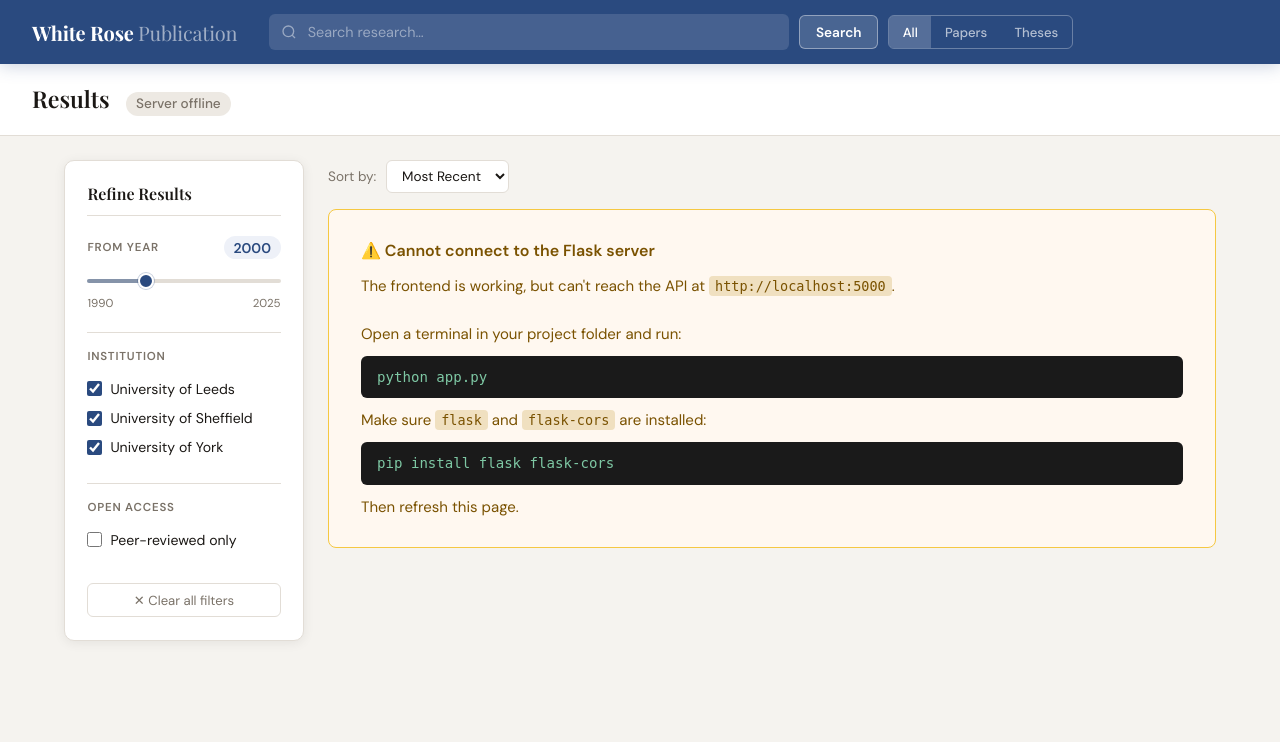
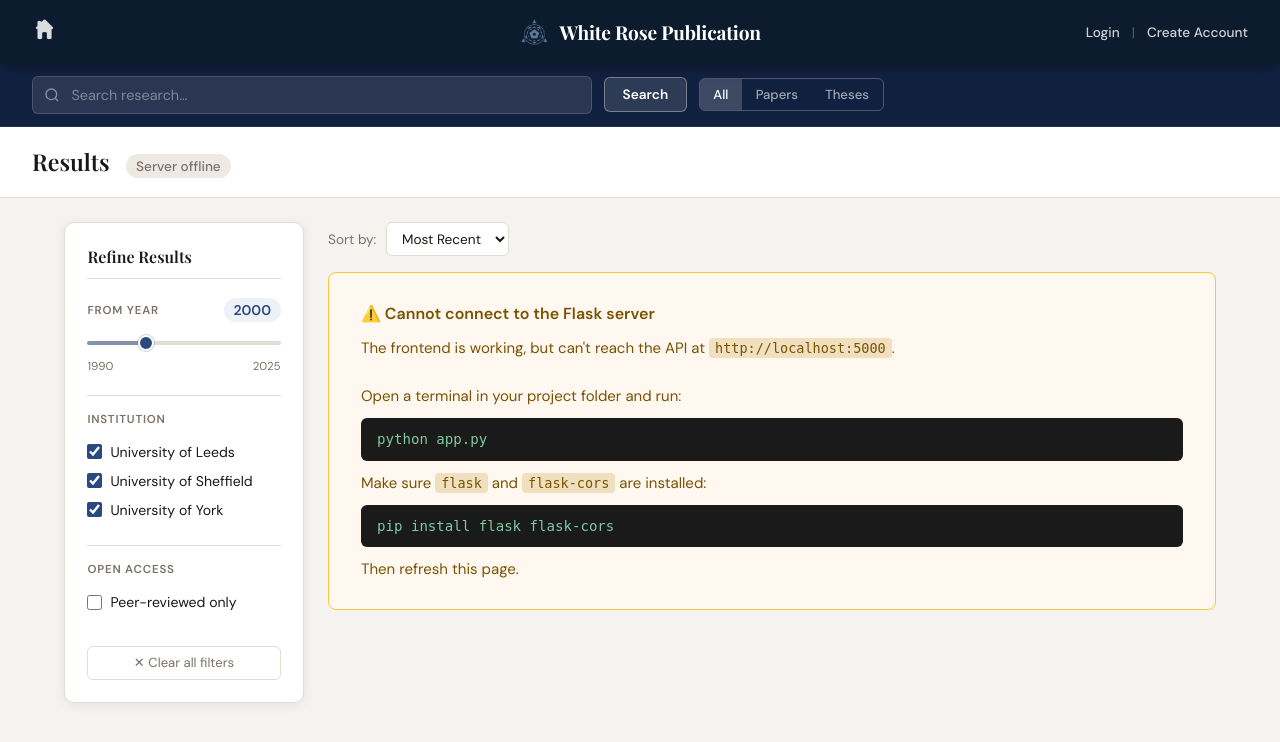
Before and after one commit to farzanajoe/White-Rose-Dashboard, a Flask app: template templates/result.html in a window 1280 px wide. Shown: the top 742 px of the page. Run offline with Flask 3, Linux system fonts and the light colour scheme; the template is opened without the code that fills it, so the values that code supplies are empty.

Commit message:
add header

```diff
--- a/templates/result.html
+++ b/templates/result.html
@@ -16,42 +16,138 @@
     }
     body { font-family: 'DM Sans', sans-serif; background: var(--bg); color: var(--text); min-height: 100vh; font-size: 15px; }
 
-    .topbar {
-      background: var(--accent); color: #fff; padding: 0 2rem;
-      display: flex; align-items: center; gap: 2rem; height: 64px;
-      position: sticky; top: 0; z-index: 100; box-shadow: 0 2px 16px rgba(42,74,127,.25);
+    /* ── SHARED HEADER — matches index.html ── */
+    .top-bar {
+      background: #0d1b2e;
+      color: #fff;
+      padding: 0 2rem;
+      display: flex;
+      align-items: center;
+      justify-content: space-between;
+      height: 64px;
+      position: sticky;
+      top: 0;
+      z-index: 100;
+      box-shadow: 0 2px 16px rgba(0,0,0,.35);
+      gap: 1rem;
     }
-    .topbar h1 { font-family: 'Playfair Display', serif; font-size: 1.25rem; font-weight: 700; letter-spacing: -.01em; white-space: nowrap; flex-shrink: 0; }
-    .topbar h1 a { color: #fff; text-decoration: none; }
-    .topbar h1 span { opacity: .55; font-weight: 400; }
-    .search-area { display: flex; align-items: center; gap: .6rem; flex: 1; }
-    .search-wrap { flex: 1; position: relative; max-width: 520px; }
+    .top-bar .left { display: flex; align-items: center; flex-shrink: 0; }
+    .top-bar .left img { opacity: .85; transition: opacity .2s; }
+    .top-bar .left img:hover { opacity: 1; }
+    .top-bar .center {
+      display: flex; align-items: center; gap: .65rem;
+      position: absolute; left: 50%; transform: translateX(-50%);
+      pointer-events: none;
+    }
+    .top-bar .center img { opacity: .9; }
+    .brand-name {
+      font-family: 'Playfair Display', serif;
+      font-size: 1.2rem;
+      font-weight: 700;
+      letter-spacing: -.01em;
+      color: #fff;
+      white-space: nowrap;
+    }
+    .top-bar .right {
+      display: flex;
+      align-items: center;
+      gap: .75rem;
+      flex-shrink: 0;
+    }
+    .top-bar .right a {
+      color: rgba(255,255,255,.8);
+      text-decoration: none;
+      font-size: .85rem;
+      font-weight: 500;
+      transition: color .15s;
+    }
+    .top-bar .right a:hover { color: #fff; }
+    .divider { color: rgba(255,255,255,.3); font-size: .85rem; }
+
+    /* search row below header */
+    .search-row {
+      background: #122040;
+      padding: .75rem 2rem;
+      display: flex;
+      align-items: center;
+      gap: .75rem;
+      border-bottom: 1px solid rgba(255,255,255,.08);
+    }
+    .search-wrap { flex: 1; position: relative; max-width: 560px; }
     .search-wrap svg { position: absolute; left: 12px; top: 50%; transform: translateY(-50%); opacity: .45; pointer-events: none; }
-    .search-area input { width: 100%; padding: .55rem .9rem .55rem 2.4rem; border: none; border-radius: 6px; background: rgba(255,255,255,.13); color: #fff; font-family: 'DM Sans', sans-serif; font-size: .9rem; outline: none; transition: background .2s; }
-    .search-area input::placeholder { color: rgba(255,255,255,.45); }
-    .search-area input:focus { background: rgba(255,255,255,.22); }
-    .btn-search { padding: .48rem 1rem; border-radius: 6px; border: 1.5px solid rgba(255,255,255,.4); background: rgba(255,255,255,.15); color: #fff; font-family: 'DM Sans', sans-serif; font-size: .85rem; font-weight: 600; cursor: pointer; transition: background .18s; white-space: nowrap; }
-    .btn-search:hover { background: rgba(255,255,255,.25); }
-    .toggle-group { display: flex; border-radius: 6px; overflow: hidden; border: 1.5px solid rgba(255,255,255,.3); }
-    .toggle-group .toggle { padding: .45rem .85rem; background: transparent; border: none; color: rgba(255,255,255,.65); font-family: 'DM Sans', sans-serif; font-size: .82rem; font-weight: 500; cursor: pointer; transition: background .18s, color .18s; }
-    .toggle-group .toggle.active { background: rgba(255,255,255,.2); color: #fff; }
+    .search-wrap input {
+      width: 100%; padding: .55rem .9rem .55rem 2.4rem;
+      border: 1px solid rgba(255,255,255,.15); border-radius: 6px;
+      background: rgba(255,255,255,.1); color: #fff;
+      font-family: 'DM Sans', sans-serif; font-size: .9rem; outline: none;
+      transition: background .2s, border-color .2s;
+    }
+    .search-wrap input::placeholder { color: rgba(255,255,255,.4); }
+    .search-wrap input:focus { background: rgba(255,255,255,.18); border-color: rgba(255,255,255,.3); }
+    .btn-search {
+      padding: .5rem 1.1rem; border-radius: 6px;
+      border: 1.5px solid rgba(255,255,255,.35);
+      background: rgba(255,255,255,.12); color: #fff;
+      font-family: 'DM Sans', sans-serif; font-size: .85rem; font-weight: 600;
+      cursor: pointer; transition: background .18s; white-space: nowrap;
+    }
+    .btn-search:hover { background: rgba(255,255,255,.22); }
+    .toggle-group { display: flex; border-radius: 6px; overflow: hidden; border: 1.5px solid rgba(255,255,255,.25); }
+    .toggle-group .toggle {
+      padding: .45rem .85rem; background: transparent; border: none;
+      color: rgba(255,255,255,.6); font-family: 'DM Sans', sans-serif;
+      font-size: .82rem; font-weight: 500; cursor: pointer;
+      transition: background .18s, color .18s;
+    }
+    .toggle-group .toggle.active { background: rgba(255,255,255,.18); color: #fff; }
 
-    .results-header { background: var(--surface); border-bottom: 1px solid var(--border); padding: 1.2rem 2rem; display: flex; align-items: baseline; gap: 1rem; flex-wrap: wrap; }
+    /* ── RESULTS HEADER ── */
+    .results-header {
+      background: var(--surface); border-bottom: 1px solid var(--border);
+      padding: 1.2rem 2rem; display: flex; align-items: baseline; gap: 1rem; flex-wrap: wrap;
+    }
     .results-header h2 { font-family: 'Playfair Display', serif; font-size: 1.45rem; font-weight: 600; }
-    .results-header .count { font-size: .85rem; color: var(--muted); background: var(--tag-bg); padding: .22rem .65rem; border-radius: 20px; font-weight: 500; }
+    .results-header .count {
+      font-size: .85rem; color: var(--muted); background: var(--tag-bg);
+      padding: .22rem .65rem; border-radius: 20px; font-weight: 500;
+    }
 
-    .container { display: grid; grid-template-columns: 240px 1fr; gap: 1.5rem; max-width: 1200px; margin: 1.5rem auto; padding: 0 1.5rem; }
+    /* ── LAYOUT ── */
+    .container {
+      display: grid; grid-template-columns: 240px 1fr; gap: 1.5rem;
+      max-width: 1200px; margin: 1.5rem auto; padding: 0 1.5rem;
+    }
 
-    .filters { background: var(--surface); border: 1px solid var(--border); border-radius: var(--radius); padding: 1.4rem; height: fit-content; position: sticky; top: 80px; box-shadow: var(--shadow); }
-    .filters h3 { font-family: 'Playfair Display', serif; font-size: 1rem; font-weight: 600; margin-bottom: 1.2rem; padding-bottom: .7rem; border-bottom: 1px solid var(--border); }
+    /* ── FILTERS ── */
+    .filters {
+      background: var(--surface); border: 1px solid var(--border);
+      border-radius: var(--radius); padding: 1.4rem;
+      height: fit-content; position: sticky; top: 130px; box-shadow: var(--shadow);
+    }
+    .filters h3 {
+      font-family: 'Playfair Display', serif; font-size: 1rem; font-weight: 600;
+      margin-bottom: 1.2rem; padding-bottom: .7rem; border-bottom: 1px solid var(--border);
+    }
     .filter-group { margin-bottom: 1.3rem; }
-    .filter-group label.group-label { display: block; font-size: .72rem; font-weight: 600; text-transform: uppercase; letter-spacing: .07em; color: var(--muted); margin-bottom: .65rem; }
-    .check-item { display: flex; align-items: center; gap: .5rem; padding: .35rem 0; cursor: pointer; font-size: .88rem; color: var(--text); transition: color .15s; }
+    .filter-group label.group-label {
+      display: block; font-size: .72rem; font-weight: 600;
+      text-transform: uppercase; letter-spacing: .07em;
+      color: var(--muted); margin-bottom: .65rem;
+    }
+    .check-item {
+      display: flex; align-items: center; gap: .5rem; padding: .35rem 0;
+      cursor: pointer; font-size: .88rem; color: var(--text); transition: color .15s;
+    }
     .check-item:hover { color: var(--accent); }
     .check-item input[type="checkbox"] { accent-color: var(--accent); width: 15px; height: 15px; cursor: pointer; flex-shrink: 0; }
     .check-item .chip-count { margin-left: auto; font-size: .72rem; color: var(--muted); background: var(--tag-bg); padding: .1rem .42rem; border-radius: 10px; }
     .filter-divider { border: none; border-top: 1px solid var(--border); margin: .3rem 0 1rem; }
-    .btn-reset { width: 100%; padding: .48rem; border-radius: 6px; border: 1.5px solid var(--border); background: transparent; color: var(--muted); font-family: 'DM Sans', sans-serif; font-size: .82rem; cursor: pointer; transition: border-color .18s, color .18s; margin-top: .5rem; }
+    .btn-reset {
+      width: 100%; padding: .48rem; border-radius: 6px;
+      border: 1.5px solid var(--border); background: transparent;
+      color: var(--muted); font-family: 'DM Sans', sans-serif;
+      font-size: .82rem; cursor: pointer; transition: border-color .18s, color .18s; margin-top: .5rem;
+    }
     .btn-reset:hover { border-color: var(--accent); color: var(--accent); }
 
     .year-slider-header { display: flex; justify-content: space-between; align-items: center; margin-bottom: .7rem; }
@@ -65,6 +161,7 @@
     input[type="range"]:active::-webkit-slider-thumb { cursor: grabbing; transform: scale(1.15); }
     .range-labels { display: flex; justify-content: space-between; font-size: .72rem; color: var(--muted); margin-top: .35rem; }
 
+    /* ── RESULTS ── */
     .results { min-width: 0; }
     .sort-bar { display: flex; align-items: center; justify-content: space-between; margin-bottom: 1rem; flex-wrap: wrap; gap: .6rem; }
     .sort-bar-left { display: flex; align-items: center; gap: .6rem; font-size: .85rem; color: var(--muted); }
@@ -72,16 +169,30 @@
 
     .cards { display: flex; flex-direction: column; gap: 1rem; }
 
-    /* ── card layout ── */
-    .card { background: var(--surface); border: 1px solid var(--border); border-radius: var(--radius); padding: 1.4rem 1.5rem; display: grid; grid-template-columns: 1fr auto; gap: .5rem 1rem; box-shadow: var(--shadow); transition: box-shadow .2s, transform .2s, border-color .2s; cursor: pointer; position: relative; overflow: hidden; }
-    .card::before { content: ''; position: absolute; left: 0; top: 0; bottom: 0; width: 4px; border-radius: 10px 0 0 10px; background: var(--paper); }
+    /* ── CARD ── */
+    .card {
+      background: var(--surface); border: 1px solid var(--border);
+      border-radius: var(--radius); padding: 1.4rem 1.5rem;
+      display: grid; grid-template-columns: 1fr auto; gap: .5rem 1rem;
+      box-shadow: var(--shadow); transition: box-shadow .2s, transform .2s, border-color .2s;
+      cursor: pointer; position: relative; overflow: hidden;
+    }
+    .card::before {
+      content: ''; position: absolute; left: 0; top: 0; bottom: 0;
+      width: 4px; border-radius: 10px 0 0 10px; background: var(--paper);
+    }
     .card.thesis::before { background: var(--thesis); }
     .card.report::before { background: #2a7f5e; }
     .card.dataset::before { background: #7f5a2a; }
     .card:hover { box-shadow: var(--shadow-lg); transform: translateY(-2px); border-color: #ccc; }
     .card-main { min-width: 0; }
     .card-top { display: flex; align-items: center; gap: .6rem; margin-bottom: .55rem; }
-    .badge { display: inline-flex; align-items: center; gap: .3rem; font-size: .7rem; font-weight: 600; text-transform: uppercase; letter-spacing: .07em; padding: .22rem .6rem; border-radius: 20px; background: var(--accent-lt); color: var(--paper); flex-shrink: 0; }
+    .badge {
+      display: inline-flex; align-items: center; gap: .3rem;
+      font-size: .7rem; font-weight: 600; text-transform: uppercase; letter-spacing: .07em;
+      padding: .22rem .6rem; border-radius: 20px;
+      background: var(--accent-lt); color: var(--paper); flex-shrink: 0;
+    }
     .card.thesis .badge { background: #f0ebf8; color: var(--thesis); }
     .card.report .badge { background: #eaf5f0; color: #2a7f5e; }
     .card.dataset .badge { background: #f5eeea; color: #7f5a2a; }
@@ -91,14 +202,17 @@
     .card-meta strong { color: var(--text); font-weight: 500; }
     .card p.desc { font-size: .88rem; color: #4a4540; line-height: 1.6; margin-bottom: .75rem; }
 
-    /* ── card actions: View top-right, star bottom-left ── */
     .card-actions { display: flex; flex-direction: column; align-items: flex-end; justify-content: flex-start; gap: .5rem; grid-row: 1 / 3; }
-    .view-link { display: inline-flex; align-items: center; gap: .3rem; font-size: .82rem; font-weight: 600; color: var(--accent); text-decoration: none; padding: .4rem .8rem; border-radius: 6px; border: 1.5px solid var(--accent-lt); transition: background .18s; white-space: nowrap; }
+    .view-link {
+      display: inline-flex; align-items: center; gap: .3rem;
+      font-size: .82rem; font-weight: 600; color: var(--accent);
+      text-decoration: none; padding: .4rem .8rem; border-radius: 6px;
+      border: 1.5px solid var(--accent-lt); transition: background .18s; white-space: nowrap;
+    }
     .card.thesis .view-link { color: var(--thesis); border-color: #e8dff5; }
     .view-link:hover { background: var(--accent-lt); }
     .card.thesis .view-link:hover { background: #f0ebf8; }
 
-    /* ── star save button ── */
     .card-footer { display: flex; align-items: center; gap: .4rem; margin-top: .4rem; }
     .save-btn {
       background: none; border: none; cursor: pointer;
@@ -108,15 +222,24 @@
     .save-btn:hover { transform: scale(1.2); }
     .save-btn.saved { color: #f5a623; }
 
-    .server-error { background: #fff8f0; border: 1px solid #f5c842; border-radius: 8px; padding: 28px 32px; color: #7a5200; line-height: 1.6; }
+    /* ── STATES ── */
+    .server-error {
+      background: #fff8f0; border: 1px solid #f5c842; border-radius: 8px;
+      padding: 28px 32px; color: #7a5200; line-height: 1.6;
+    }
     .server-error strong { display: block; font-size: 1rem; margin-bottom: 10px; }
     .server-error code { background: #f0e0c0; padding: 2px 6px; border-radius: 4px; font-size: .9em; }
     .server-error .cmd { display: block; background: #1a1a1a; color: #7ec8a4; padding: 10px 16px; border-radius: 6px; font-size: .88rem; margin: 10px 0; }
-
     .empty-state { text-align: center; padding: 3rem 1rem; color: var(--muted); font-size: .95rem; }
 
+    /* ── PAGINATION ── */
     .pagination { display: flex; align-items: center; justify-content: center; gap: .4rem; margin-top: 2rem; padding-bottom: 2rem; }
-    .page-btn { width: 36px; height: 36px; display: flex; align-items: center; justify-content: center; border-radius: 6px; border: 1.5px solid var(--border); background: var(--surface); font-family: 'DM Sans', sans-serif; font-size: .85rem; font-weight: 500; color: var(--muted); cursor: pointer; transition: all .18s; }
+    .page-btn {
+      width: 36px; height: 36px; display: flex; align-items: center; justify-content: center;
+      border-radius: 6px; border: 1.5px solid var(--border); background: var(--surface);
+      font-family: 'DM Sans', sans-serif; font-size: .85rem; font-weight: 500;
+      color: var(--muted); cursor: pointer; transition: all .18s;
+    }
     .page-btn:hover { border-color: var(--accent); color: var(--accent); background: var(--accent-lt); }
     .page-btn.active { background: var(--accent); color: #fff; border-color: var(--accent); }
     .page-btn:disabled { opacity: .35; cursor: default; pointer-events: none; }
@@ -124,9 +247,28 @@
 </head>
 <body>
 
-<header class="topbar">
-  <h1><a href="index.html">White Rose <span>Publication</span></a></h1>
-  <div class="search-area">
+<!-- ── HEADER — matches index.html ── -->
+<header class="top-bar">
+  <div class="left">
+    <a href="index.html">
+      <img src="../assets/whitehomesymbol.png" width="25" alt="Home">
+    </a>
+  </div>
+
+  <div class="center">
+    <img src="../assets/whiteroselogo.png" width="30" alt="White Rose Logo">
+    <span class="brand-name">White Rose Publication</span>
+  </div>
+
+  <div class="right">
+    <a href="#">Login</a>
+    <span class="divider">|</span>
+    <a href="#">Create Account</a>
+  </div>
+</header>
+
+<!-- ── SEARCH ROW (below header) ── -->
+<div class="search-row">
   <div class="search-wrap">
     <svg width="16" height="16" viewBox="0 0 24 24" fill="none" stroke="white" stroke-width="2">
       <circle cx="11" cy="11" r="8"/><line x1="21" y1="21" x2="16.65" y2="16.65"/>
@@ -140,13 +282,14 @@
     <button class="toggle" data-type="thesis">Theses</button>
   </div>
 </div>
-</header>
 
+<!-- ── RESULTS HEADING ── -->
 <section class="results-header">
   <h2 id="resultsHeading">Results</h2>
   <span class="count" id="resultCount">…</span>
 </section>
 
+<!-- ── MAIN CONTENT ── -->
 <div class="container">
   <aside class="filters">
     <h3>Refine Results</h3>
@@ -222,22 +365,16 @@
     try { return JSON.parse(localStorage.getItem('wrp_saved') || '[]'); }
     catch { return []; }
   }
-  function setSaved(arr) {
-    localStorage.setItem('wrp_saved', JSON.stringify(arr));
-  }
+  function setSaved(arr) { localStorage.setItem('wrp_saved', JSON.stringify(arr)); }
   function toggleSave(btn, id) {
     let saved = getSaved();
     const isSaved = saved.includes(id);
     if (isSaved) {
       saved = saved.filter(s => s !== id);
-      btn.textContent = '☆';
-      btn.title = 'Save';
-      btn.classList.remove('saved');
+      btn.textContent = '☆'; btn.title = 'Save'; btn.classList.remove('saved');
     } else {
       saved.push(id);
-      btn.textContent = '★';
-      btn.title = 'Saved';
-      btn.classList.add('saved');
+      btn.textContent = '★'; btn.title = 'Saved'; btn.classList.add('saved');
     }
     setSaved(saved);
   }
@@ -297,12 +434,8 @@
             ${instTag}
           </div>
           <h3>${pub.title || '(Untitled)'}</h3>
-          ${pub.authors
-            ? `<div class="card-meta"><strong>${pub.authors}</strong></div>`
-            : ''}
-          ${pub.description
-            ? `<p class="desc">${pub.description}</p>`
-            : ''}
+          ${pub.authors ? `<div class="card-meta"><strong>${pub.authors}</strong></div>` : ''}
+          ${pub.description ? `<p class="desc">${pub.description}</p>` : ''}
           <div class="card-footer">
             <button
               class="save-btn ${isSaved ? 'saved' : ''}"
@@ -337,15 +470,11 @@
   // ── FETCH & RENDER ─────────────────────────────────────────────────────────
   function loadResults() {
     const qs = new URLSearchParams({
-      q:        state.q,
-      type:     state.type,
-      sort:     state.sort,
-      page:     state.page,
-      per_page: 9,
+      q: state.q, type: state.type, sort: state.sort,
+      page: state.page, per_page: 9,
     });
 
-    document.getElementById('cardsContainer').innerHTML =
-      '<div class="empty-state">Loading…</div>';
+    document.getElementById('cardsContainer').innerHTML = '<div class="empty-state">Loading…</div>';
     document.getElementById('pagination').innerHTML = '';
 
     fetch(`${API}/api/search?${qs}`)
@@ -371,8 +500,7 @@
           document.getElementById('cardsContainer').innerHTML =
             '<div class="empty-state">No publications found. Try a different search or filter.</div>';
         } else {
-          document.getElementById('cardsContainer').innerHTML =
-            results.map(buildCard).join('');
+          document.getElementById('cardsContainer').innerHTML = results.map(buildCard).join('');
         }
 
         renderPagination(data.page, data.pages);
@@ -411,9 +539,8 @@
 
   // ── EVENT WIRING ──────────────────────────────────────────────────────────
   document.getElementById('topSearchBtn').addEventListener('click', () => {
-    state.q    = document.getElementById('topSearch').value.trim();
-    state.page = 1;
-    loadResults();
+    state.q = document.getElementById('topSearch').value.trim();
+    state.page = 1; loadResults();
   });
   document.getElementById('topSearch').addEventListener('keydown', e => {
     if (e.key === 'Enter') { state.q = e.target.value.trim(); state.page = 1; loadResults(); }
@@ -438,8 +565,7 @@
   document.querySelectorAll('.inst-filter').forEach(cb => {
     cb.addEventListener('change', () => {
       state.institutions = [...document.querySelectorAll('.inst-filter:checked')].map(c => c.value);
-      state.page = 1;
-      loadResults();
+      state.page = 1; loadResults();
     });
   });
 
@@ -452,8 +578,7 @@
     slider.value = 1990; updateSlider();
     document.querySelectorAll('.inst-filter').forEach(c => c.checked = true);
     document.getElementById('peerReviewedOnly').checked = false;
-    state.page = 1;
-    loadResults();
+    state.page = 1; loadResults();
   });
 
   loadResults();
```
Also changed, not shown: static/styles.css (+87 -0 lines). Lines whose indentation alone changed are shown as unchanged.
